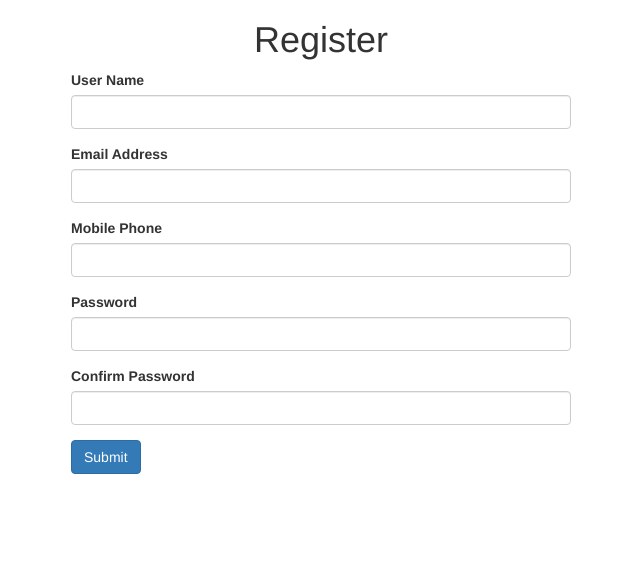
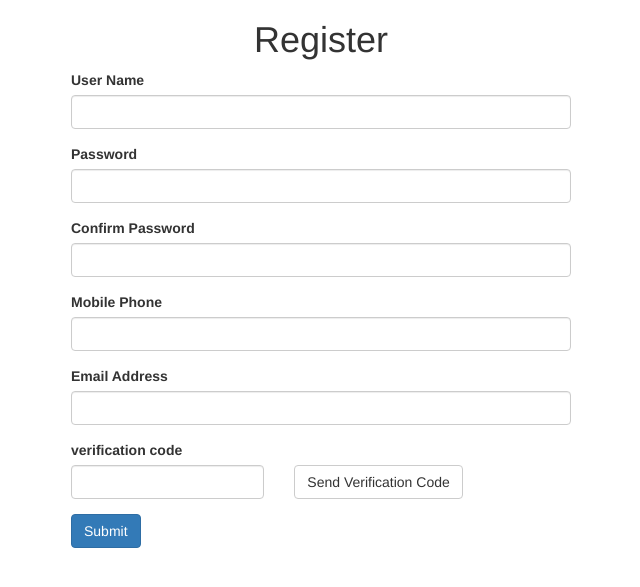
Before and after one commit to prayerERROR/MP, a Django app: page /app/register/ in a window 1280 px wide. Shown: the top 587 px of the page, without its empty margins (319-959 px from the left). Run offline with Django 3.2, Linux system fonts and the light colour scheme; parts of the project's set-up code (start-up, migrations or seed data) failed here and were passed over; some libraries are stand-ins or nearby versions.

Commit message:
update register page

```diff
--- a/MP/urls.py
+++ b/MP/urls.py
@@ -5,5 +5,5 @@ from app import views
 urlpatterns = [
     url(r'^admin/', admin.site.urls),
     url(r'^app/register/', views.register),
-    url(r'send/email_verification', views.email_verification),
+    url(r'^app/email_verification', views.email_verification),
 ]
--- a/app/templates/register.html
+++ b/app/templates/register.html
@@ -12,11 +12,21 @@
 <div class="account">
     <h1 style="text-align: center">Register</h1>
     <form>
-        {% for item in form %}
-        <div class="form-group">
-            <label for={{ item.id_for_label }}> {{ item.label }} </label>
-            {{ item }}
-        </div>
+        {% for field in form %}
+            {% if field.name == 'verificationCode' %}
+                <div class="form-group">
+                    <label for={{ field.id_for_label }}> {{ field.label }} </label>
+                    <div class="clearfix">
+                        <div class="col-md-5" style="padding-left: 0;">{{ field }}</div>
+                        <div class="col-md-5"><button type="button" class="btn btn-default">Send Verification Code</button></div>
+                    </div>
+                </div>
+            {% else %}
+                <div class="form-group">
+                    <label for={{ field.id_for_label }}> {{ field.label }} </label>
+                    {{ field }}
+                </div>
+            {% endif %}
         {% endfor %}
         <button type="submit" class="btn btn-primary">Submit</button>
     </form>
--- a/app/views.py
+++ b/app/views.py
@@ -21,20 +21,22 @@ def email_verification(request):
 class RegisterModelForm(forms.ModelForm):
     userName = forms.CharField(label='User Name',
                                widget=forms.TextInput(attrs={'class': 'form-control'}))
+    password = forms.CharField(label='Password',
+                               widget=forms.PasswordInput(attrs={'class': 'form-control'}))
+    confirmPassword = forms.CharField(label='Confirm Password',
+                                      widget=forms.PasswordInput(attrs={'class': 'form-control'}))
+    mobilePhone = forms.CharField(label='Mobile Phone',
+                                  widget=forms.NumberInput(attrs={'class': 'form-control'}))
     email = forms.CharField(label='Email Address',
                             validators=[RegexValidator(r'[a-zA-Z0-9_+-]+@[a-zA-Z0-9]+\.[a-zA-Z]{2,}',
                                                        'Email address format wrong.')],
                             widget=forms.TextInput(attrs={'class': 'form-control'}))
-    mobilePhone = forms.CharField(label='Mobile Phone',
-                                  widget=forms.NumberInput(attrs={'class': 'form-control'}))
-    password = forms.CharField(label='Password',
-                               widget=forms.PasswordInput(attrs={'class': 'form-control'}))
-    confirmPassword = forms.CharField(label='Confirm Password',
-                                      widget=forms.PasswordInput(attrs={'class': 'form-control'}))
+    verificationCode = forms.CharField(label='verification code',
+                                       widget=forms.NumberInput(attrs={'class': 'form-control'}))
 
     class Meta:
         model = models.UserInfo
-        fields = '__all__'
+        fields = ['userName', 'password', 'confirmPassword', 'mobilePhone', 'email', 'verificationCode']
 
 
 def register(request):
--- a/test.txt
+++ /dev/null
@@ -1 +0,0 @@
-Just for test
--- a/utils/SendMail.py
+++ b/utils/SendMail.py
@@ -1,7 +1,7 @@
 import smtplib
 from email.mime.text import MIMEText
 from email.utils import formataddr
-from django.conf import settings
+from MP import settings
 
 smtp_server = settings.smtp_server
 sender_name = settings.sender_name
```
Also changed, not shown: README.md.
